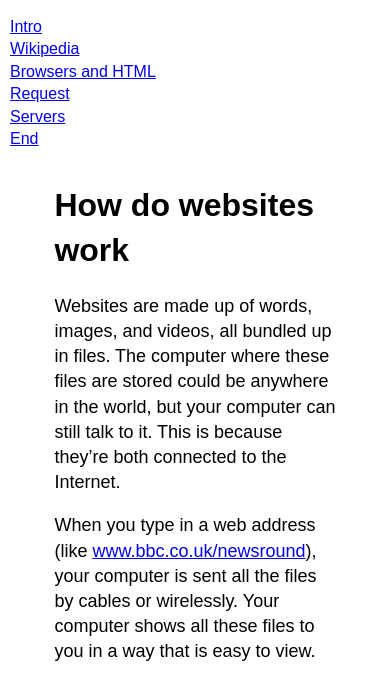
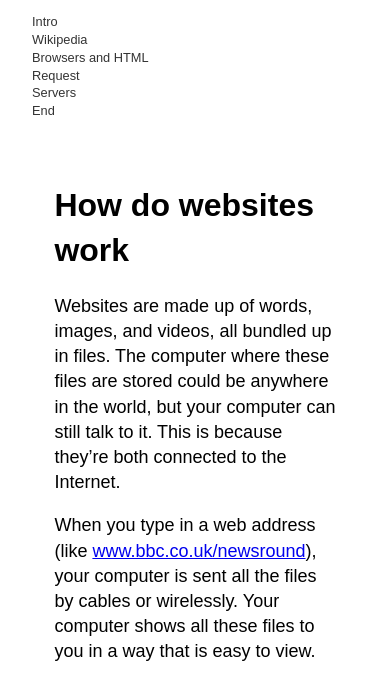
Before and after one commit to kevinwright/howdo, a website: page websites-work.html in a window 390 px wide. Drawn offline with nearby package versions, Linux system fonts and the light colour scheme; files that its build step writes are made by us from their sources.

Commit message:
dev: adjust article nav

```diff
--- a/sass/_navigation.scss
+++ b/sass/_navigation.scss
@@ -2,7 +2,7 @@
   z-index: 1000;
   position: fixed;
   top: 0;
-  left: 10px;
+  left: 2rem;
   font-size: 1rem;
 
   ul {
@@ -13,4 +13,25 @@
     list-style: none;
   }
 
+  a {
+    text-decoration: none;
+    color: $black;
+  }
+
+  a:hover {
+    font-size: 1.2rem;
+    font-weight: 700;
+    transition: font 0.2s ease
+  }
+
 }
+
+@media (max-width: 45em) {
+  .inpage-nav {
+    font-size: 0.8rem;
+
+    a:hover {
+      font-size: 0.9rem;
+    }
+  }
+}
```
